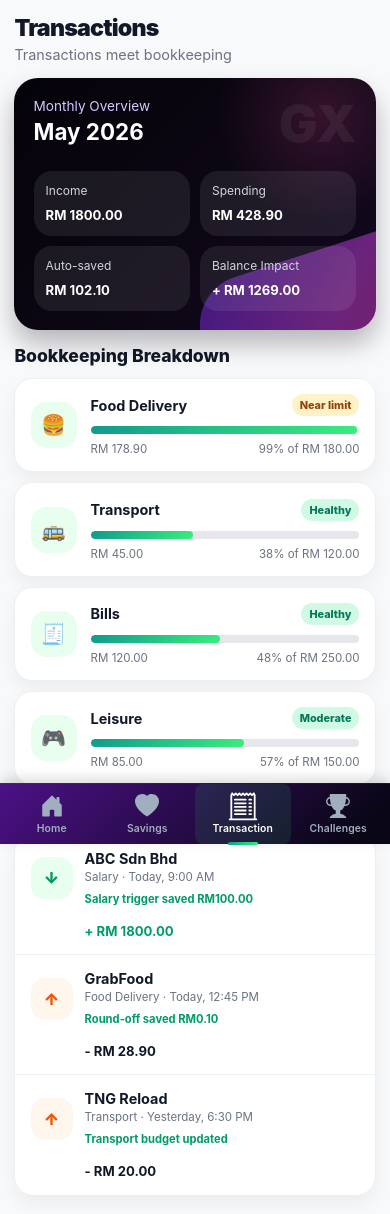
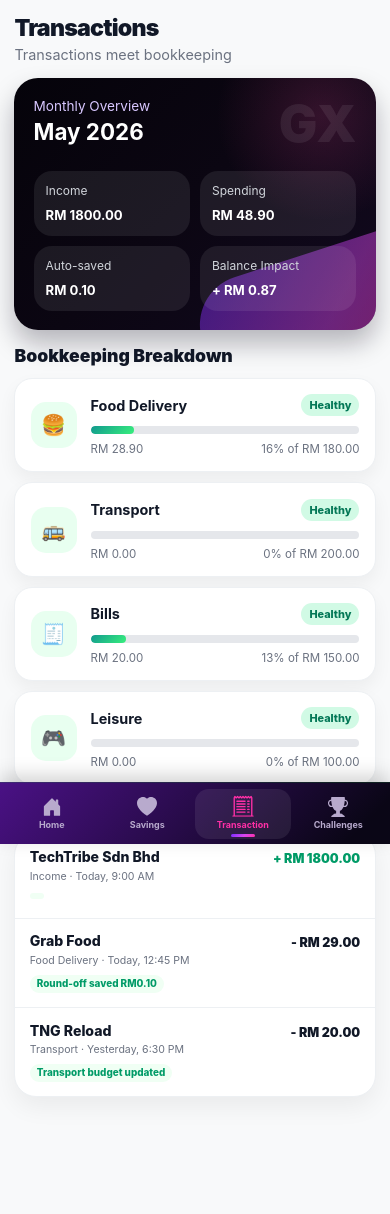
Before and after one commit to JCkwek/UTM-x-Hackathon-26---TechTribe, a React (Create React App) app: page /transactions in a window 390 px wide. Shown: the top 1214 px of the page. Built offline with nearby package versions, Linux system fonts and the light colour scheme.

Commit message:
Update BottomNav styles and refine Transactions

```diff
--- a/src/components/BottomNav.module.css
+++ b/src/components/BottomNav.module.css
@@ -4,116 +4,116 @@
     bottom: 0;
     left: 0;
     width: 100%;
-    height: 70px;
+    height: 66px;
     background: linear-gradient(135deg, #4a1185 0%, #0a0616 90%);
     color: white;
     display: flex;
     justify-content: center;
     align-items: center;
-    box-shadow: 0 -4px 12px rgba(0, 0, 0, 0.15);
-    border-top: 1px solid rgba(56, 239, 125, 0.1);
+    box-shadow: 0 -6px 18px rgba(0, 0, 0, 0.18);
+    border-top: 1px solid rgba(56, 239, 125, 0.12);
     z-index: 100;
+    box-sizing: border-box;
 }
 
 .navContainer {
-    display: flex;
     width: 100%;
+    max-width: 430px;
     height: 100%;
-    justify-content: space-around;
+    display: grid;
+    grid-template-columns: repeat(4, 1fr);
     align-items: center;
-    max-width: 600px;
-    padding: 0 1rem;
+    padding: 0 0.35rem;
+    box-sizing: border-box;
 }
 
 .navItem {
-    background: none;
+    position: relative;
+    min-width: 0;
+    height: 54px;
     border: none;
-    color: #a0aec0;
+    background: transparent;
+    color: #b8aacd;
     cursor: pointer;
     display: flex;
     flex-direction: column;
     align-items: center;
     justify-content: center;
-    gap: 0.4rem;
-    padding: 0.5rem 1rem;
-    transition: all 0.3s ease;
+
+    gap: 0.22rem;
+    padding: 0.3rem 0.15rem;
+    border-radius: 16px;
+
+    font-family: inherit;
     user-select: none;
-    font-family: inherit;
-    flex: 1;
-    height: 100%;
+    transition: color 0.25s ease, background 0.25s ease, transform 0.25s ease;
 }
 
 .navItem:hover {
     color: white;
-    transform: scale(1.05);
 }
 
 .navItem.active {
-    color: white;
-    background: rgba(56, 239, 125, 0.1);
-    border-radius: 8px;
-    position: relative;
+    color: #ff2fa6;
+    background: rgba(255, 255, 255, 0.08);
 }
 
 .navItem.active::after {
     content: '';
     position: absolute;
-    bottom: -1px;
+    bottom: 3px;
     left: 50%;
     transform: translateX(-50%);
-    width: 30px;
+    width: 26px;
     height: 3px;
-    background: linear-gradient(135deg, #11998e 0%, #38ef7d 100%);
-    border-radius: 2px;
+    background: linear-gradient(135deg, #7c2dff 0%, #d946ef 55%, #ff2fa6 100%);
+    border-radius: 999px;
 }
 
 .navIcon {
-    font-size: 1.5rem;
     display: flex;
     align-items: center;
     justify-content: center;
+    line-height: 1;
     transition: transform 0.2s ease;
 }
 
 .navItem.active .navIcon {
-    transform: scale(1.2);
+    transform: translateY(-1px) scale(1.08);
 }
 
 .navLabel {
-    font-size: 0.75rem;
-    font-weight: 600;
-    letter-spacing: 0.3px;
+    width: 100%;
+    font-size: 0.62rem;
+    font-weight: 700;
+    letter-spacing: 0.1px;
+    line-height: 1;
+    text-align: center;
     white-space: nowrap;
+    overflow: hidden;
+    text-overflow: ellipsis;
 }
 
-/* ============ Tablet (768px) ============ */
+/* ============ Tablet ============ */
 @media (max-width: 768px) {
     .bottomNav {
-        height: 65px;
-    }
-
-    .navContainer {
-        padding: 0 0.5rem;
+        height: 64px;
     }
 
     .navItem {
-        padding: 0.5rem 0.75rem;
-        gap: 0.3rem;
-    }
-
-    .navIcon {
-        font-size: 1.3rem;
+        height: 52px;
+        border-radius: 15px;
     }
 
     .navLabel {
-        font-size: 0.7rem;
+        font-size: 0.6rem;
     }
 }
 
-/* ============ Mobile (480px) ============ */
+/* ============ Mobile ============ */
 @media (max-width: 480px) {
     .bottomNav {
-        height: 60px;
+        height: 62px;
     }
 
     .navContainer {
@@ -121,36 +121,41 @@
     }
 
     .navItem {
-        padding: 0.4rem 0.5rem;
-        gap: 0.25rem;
-    }
-
-    .navIcon {
-        font-size: 1.1rem;
+        height: 50px;
+        gap: 0.2rem;
+        padding: 0.28rem 0.1rem;
+        border-radius: 14px;
     }
 
     .navLabel {
-        font-size: 0.65rem;
-        letter-spacing: 0.1px;
+        font-size: 0.56rem;
+        letter-spacing: 0;
+    }
+
+    .navItem.active::after {
+        bottom: 2px;
+        width: 24px;
+        height: 2.5px;
     }
 }
 
-/* ============ Ultra Small (360px) ============ */
+/* ============ Ultra Small ============ */
 @media (max-width: 360px) {
     .bottomNav {
-        height: 56px;
+        height: 58px;
+    }
+
+    .navContainer {
+        padding: 0 0.15rem;
     }
 
     .navItem {
-        padding: 0.3rem 0.4rem;
-        gap: 0.2rem;
-    }
-
-    .navIcon {
-        font-size: 1rem;
+        height: 46px;
+        gap: 0.16rem;
+        border-radius: 12px;
     }
 
     .navLabel {
-        font-size: 0.6rem;
+        font-size: 0.5rem;
     }
 }
--- a/src/pages/Transactions.js
+++ b/src/pages/Transactions.js
@@ -3,58 +3,58 @@ import styles from './Transactions.module.css';
 function Transactions() {
     const monthlySummary = {
         income: 1800.00,
-        spending: 428.90,
-        autoSaved: 102.10,
-        balanceImpact: 1269.00
+        spending: 48.90,
+        autoSaved: 0.10,
+        balanceImpact: 0.87
     };
 
     const categories = [
         {
             name: 'Food Delivery',
             icon: '🍔',
-            spent: 178.90,
+            spent: 28.90,
             budget: 180.00,
-            status: 'Near limit'
+            status: 'Healthy'
         },
         {
             name: 'Transport',
             icon: '🚌',
-            spent: 45.00,
-            budget: 120.00,
+            spent: 0.00,
+            budget: 200.00,
             status: 'Healthy'
         },
         {
             name: 'Bills',
             icon: '🧾',
-            spent: 120.00,
-            budget: 250.00,
+            spent: 20.00,
+            budget: 150.00,
             status: 'Healthy'
         },
         {
             name: 'Leisure',
             icon: '🎮',
-            spent: 85.00,
-            budget: 150.00,
-            status: 'Moderate'
+            spent: 0.00,
+            budget: 100.00,
+            status: 'Healthy'
         }
     ];
 
     const transactions = [
         {
             id: 1,
-            merchant: 'ABC Sdn Bhd',
-            category: 'Salary',
+            merchant: 'TechTribe Sdn Bhd',
+            category: 'Income',
             type: 'credit',
             amount: 1800.00,
             time: 'Today, 9:00 AM',
-            note: 'Salary trigger saved RM100.00'
+            note: ''
         },
         {
             id: 2,
-            merchant: 'GrabFood',
+            merchant: 'Grab Food',
             category: 'Food Delivery',
             type: 'debit',
-            amount: 28.90,
+            amount: 29.00,
             time: 'Today, 12:45 PM',
             note: 'Round-off saved RM0.10'
         },
@@ -171,23 +171,13 @@ function Transactions() {
                 <div className={styles.sectionHeader}>
                     <h3>Transaction History</h3>
                     <button onClick={() => handleClick('View History')}>
-                        View all ›
+                        View History
                     </button>
                 </div>
 
                 <div className={styles.historyList}>
                     {transactions.map((transaction) => (
                         <div key={transaction.id} className={styles.historyItem}>
-                            <div
-                                className={`${styles.transactionIcon} ${
-                                    transaction.type === 'credit'
-                                        ? styles.creditIcon
-                                        : styles.debitIcon
-                                }`}
-                            >
-                                {transaction.type === 'credit' ? '↓' : '↑'}
-                            </div>
-
                             <div className={styles.historyInfo}>
                                 <h4>{transaction.merchant}</h4>
                                 <p>{transaction.category} · {transaction.time}</p>
--- a/src/pages/Transactions.module.css
+++ b/src/pages/Transactions.module.css
@@ -37,25 +37,16 @@
   font-size: 0.9rem;
 }
 
-.addBtn {
-  width: 44px;
-  height: 44px;
-  border: none;
-  border-radius: 50%;
-  background: white;
-  color: #111827;
-  font-size: 1.5rem;
-  font-weight: 900;
-  cursor: pointer;
-  box-shadow: 0 4px 10px rgba(0, 0, 0, 0.08);
-}
-
 /* ============ Summary Card ============ */
 .summaryCard {
   position: relative;
   overflow: hidden;
   background:
-      radial-gradient(circle at 85% 15%, rgba(236, 72, 153, 0.18) 0%, transparent 28%),
+    radial-gradient(
+      circle at 85% 15%,
+      rgba(236, 72, 153, 0.18) 0%,
+      transparent 28%
+    ),
     linear-gradient(135deg, #05030a 0%, #0b0612 48%, #12091f 100%);
   color: white;
   padding: 1.2rem;
@@ -64,7 +55,7 @@
 }
 
 .summaryCard::after {
-  content: '';
+  content: "";
   position: absolute;
   width: 260px;
   height: 100px;
@@ -100,13 +91,11 @@
   font-size: 1.4rem;
 }
 
-.summaryTop span {
-  padding: 6px 10px;
-  border-radius: 999px;
-  background: rgba(255, 255, 255, 0.14);
-  color: #eee7ff;
-  font-size: 0.75rem;
-  font-weight: 700;
+.gxWatermark {
+  font-size: 3.2rem;
+  font-weight: 900;
+  color: rgba(255, 255, 255, 0.08);
+  line-height: 1;
 }
 
 .summaryGrid {
@@ -131,15 +120,7 @@
   font-size: 0.95rem;
 }
 
-.gxWatermark {
-  font-size: 3.2rem;
-  font-weight: 900;
-  color: rgba(255, 255, 255, 0.06);
-  line-height: 1;
-}
-
-/* ============ Simulate Transaction ============ */
-.simulateSection,
+/* ============ Section Layout ============ */
 .breakdownSection,
 .historySection {
   display: flex;
@@ -147,70 +128,25 @@
   gap: 12px;
 }
 
-.simulateSection h3,
-.sectionHeader h3 {
-  margin: 0;
-  color: #111827;
-  font-size: 1.1rem;
-  font-weight: 800;
-}
-
-.simulateGrid {
-  display: grid;
-  grid-template-columns: repeat(2, 1fr);
-  gap: 12px;
-}
-
-.simulateCard {
-  border: 1px solid #edf0f3;
-  background: white;
-  border-radius: 20px;
-  padding: 1rem;
-  display: grid;
-  grid-template-columns: 46px 1fr;
-  gap: 12px;
-  align-items: center;
-  text-align: left;
-  font-family: inherit;
-  cursor: pointer;
-  box-shadow: 0 8px 18px rgba(0, 0, 0, 0.05);
-}
-
-.simulateIcon {
-  width: 44px;
-  height: 44px;
-  border-radius: 14px;
-  background: #e8fff0;
-  display: flex;
-  align-items: center;
-  justify-content: center;
-  font-size: 1.25rem;
-}
-
-.simulateCard h4 {
-  margin: 0;
-  color: #111827;
-  font-size: 0.9rem;
-}
-
-.simulateCard p {
-  margin: 4px 0 0;
-  color: #6b7280;
-  font-size: 0.75rem;
-}
-
-/* ============ Section Header ============ */
 .sectionHeader {
   display: flex;
   justify-content: space-between;
   align-items: center;
 }
 
+.sectionHeader h3 {
+  margin: 0;
+  color: #111827;
+  font-size: 1.1rem;
+  font-weight: 900;
+}
+
 .sectionHeader button {
   border: none;
   background: none;
   color: #009b67;
-  font-weight: 700;
+  font-size: 0.8rem;
+  font-weight: 800;
   font-family: inherit;
   cursor: pointer;
 }
@@ -306,42 +242,22 @@
 .historyList {
   background: white;
   border: 1px solid #edf0f3;
-  border-radius: 20px;
+  border-radius: 22px;
   overflow: hidden;
-  box-shadow: 0 8px 18px rgba(0, 0, 0, 0.05);
+  box-shadow: 0 10px 24px rgba(0, 0, 0, 0.06);
 }
 
 .historyItem {
   display: grid;
-  grid-template-columns: 44px 1fr auto;
+  grid-template-columns: minmax(0, 1fr) auto;
   gap: 12px;
-  align-items: center;
-  padding: 0.95rem;
+  align-items: start;
+  padding: 1rem;
   border-bottom: 1px solid #edf0f3;
 }
 
 .historyItem:last-child {
   border-bottom: none;
-}
-
-.transactionIcon {
-  width: 42px;
-  height: 42px;
-  border-radius: 14px;
-  display: flex;
-  align-items: center;
-  justify-content: center;
-  font-weight: 900;
-}
-
-.creditIcon {
-  background: #e8fff0;
-  color: #009b67;
-}
-
-.debitIcon {
-  background: #fff7ed;
-  color: #ea580c;
 }
 
 .historyInfo {
@@ -351,25 +267,42 @@
 .historyInfo h4 {
   margin: 0;
   color: #111827;
-  font-size: 0.9rem;
+  font-size: 0.95rem;
+  font-weight: 800;
+  line-height: 1.2;
 }
 
 .historyInfo p {
-  margin: 3px 0;
+  margin: 4px 0 0;
   color: #6b7280;
   font-size: 0.72rem;
+  line-height: 1.3;
+  white-space: nowrap;
+  overflow: hidden;
+  text-overflow: ellipsis;
 }
 
 .historyInfo span {
+  display: inline-flex;
+  align-items: center;
+  width: fit-content;
+  margin-top: 7px;
+  padding: 4px 8px;
+  border-radius: 999px;
+  background: #f0fff4;
   color: #009b67;
-  font-size: 0.7rem;
-  font-weight: 700;
+  font-size: 0.68rem;
+  font-weight: 800;
+  line-height: 1.2;
 }
 
 .creditAmount,
 .debitAmount {
-  font-size: 0.82rem;
+  padding-top: 2px;
+  font-size: 0.9rem;
+  font-weight: 900;
   white-space: nowrap;
+  text-align: right;
 }
 
 .creditAmount {
@@ -404,17 +337,37 @@
     font-size: 0.82rem;
   }
 
-  .simulateGrid {
-      grid-template-columns: 1fr;
+  .historyItem {
+    gap: 10px;
+    padding: 0.9rem;
   }
 
-  .historyItem {
-      grid-template-columns: 42px 1fr;
+  .historyInfo h4 {
+    font-size: 0.88rem;
+  }
+
+  .historyInfo p {
+    font-size: 0.66rem;
+  }
+
+  .historyInfo span {
+    font-size: 0.62rem;
+    padding: 3px 7px;
   }
 
   .creditAmount,
   .debitAmount {
-      grid-column: 2;
+    font-size: 0.78rem;
+  }
+}
+
+@media (max-width: 360px) {
+  .historyItem {
+    grid-template-columns: 1fr;
+  }
+
+  .creditAmount,
+  .debitAmount {
     justify-self: start;
     margin-top: 4px;
   }
```
Also changed, not shown: src/components/BottomNav.js (+4 -4 lines). Lines whose indentation alone changed are shown as unchanged.
